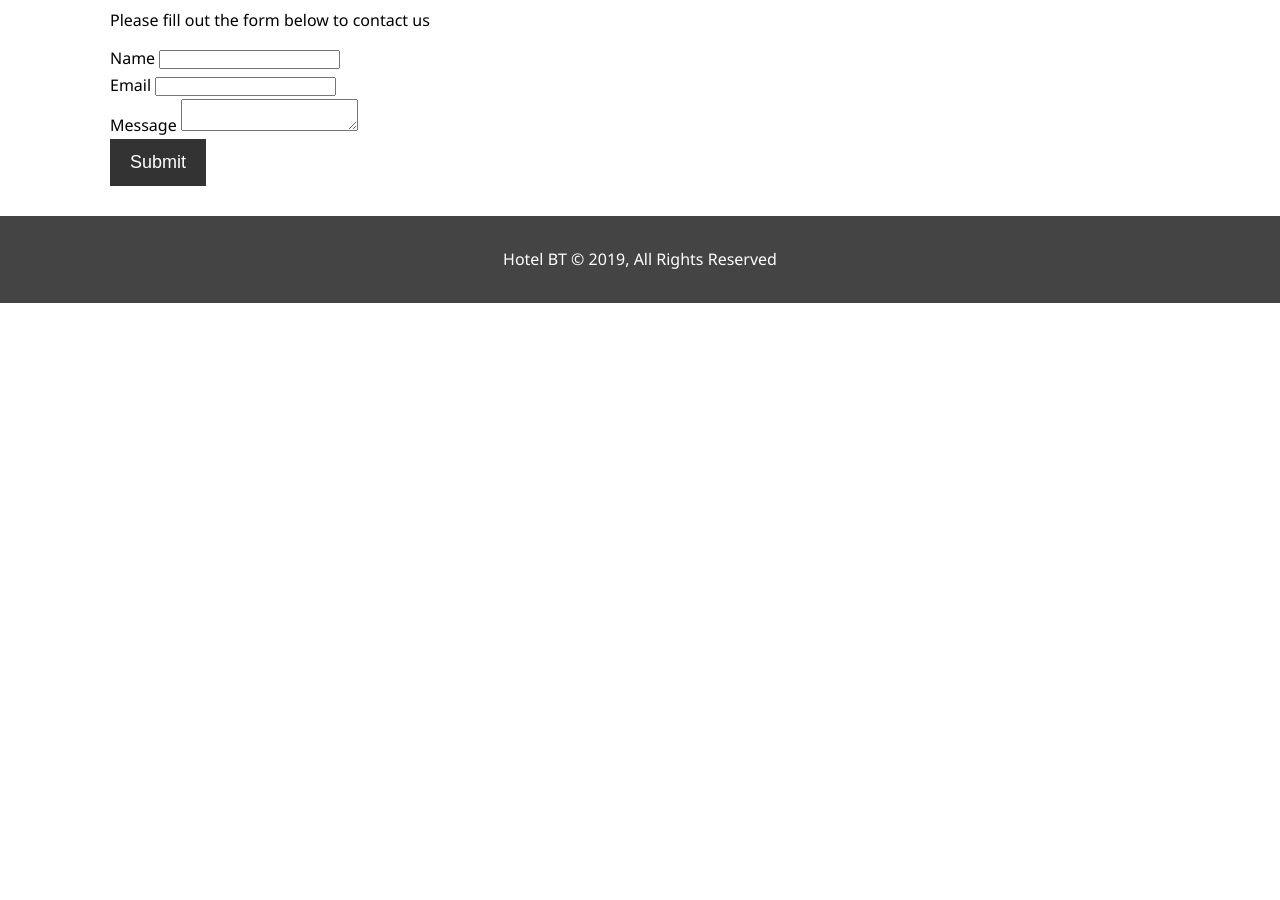
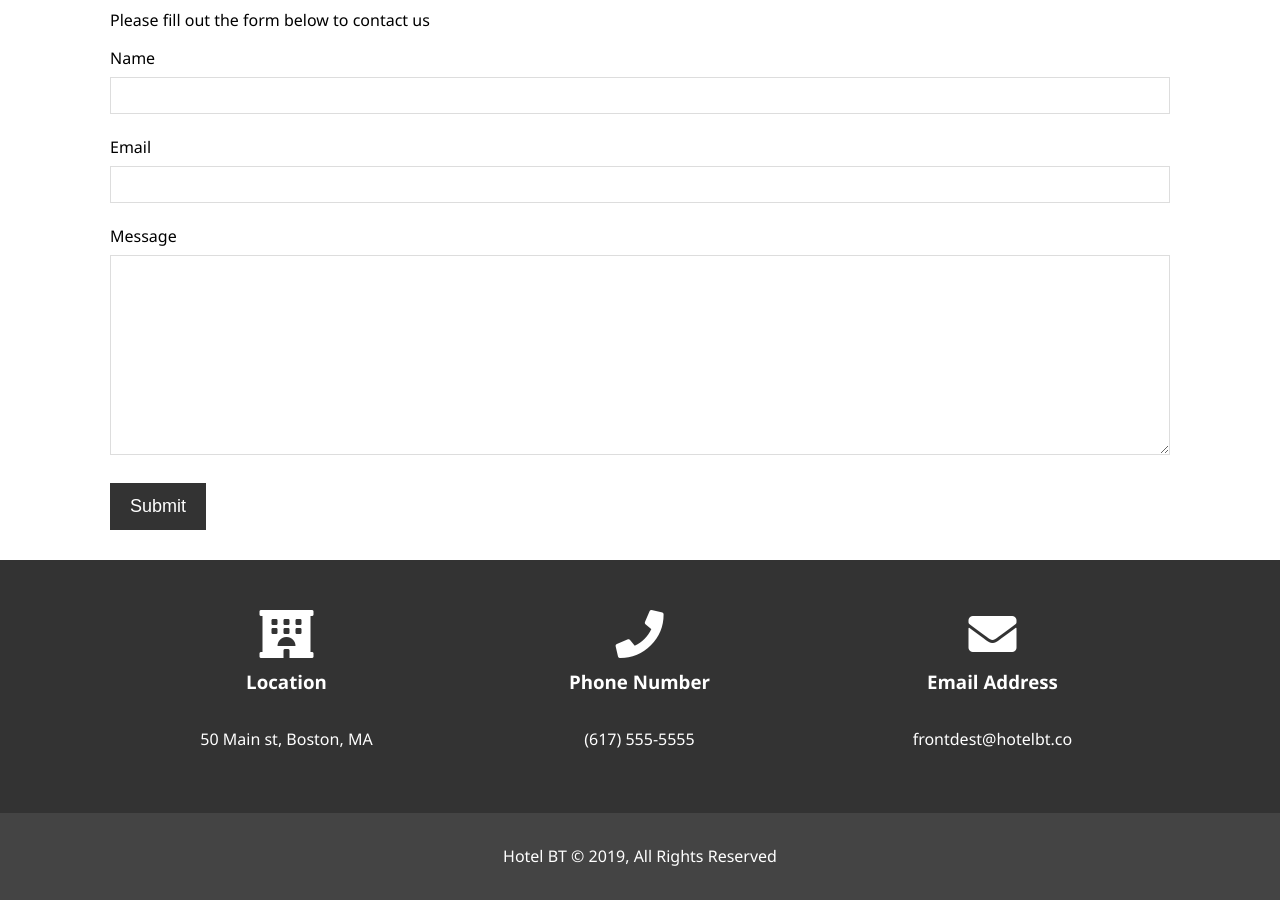
Before and after one commit to shailly01/HotelWebsite, a plain HTML site: page contact.html in a window 1280 px wide. Shown: the part 147-1047 px from the top of the page. Before the commit the page ends 800 px from the top, so only its background shows below. Drawn offline with Linux system fonts and the light colour scheme.

Commit message:
complete contact section

```diff
--- a/contact.html
+++ b/contact.html
@@ -52,6 +52,32 @@
 			</div>
 		</section>
 
+		<section id="contact-info" class="bg-dark">
+			<div class="container">
+				<div class="box">
+					<i class="fas fa-hotel fa-3x"></i>
+					<h3>Location</h3>
+					<p>
+						50 Main st, Boston, MA
+					</p>
+				</div>
+				<div class="box">
+					<i class="fas fa-phone fa-3x"></i>
+					<h3>Phone Number</h3>
+					<p>
+						(617) 555-5555
+					</p>
+				</div>
+				<div class="box">
+					<i class="fas fa-envelope fa-3x"></i>
+					<h3>Email Address</h3>
+					<p>
+						frontdest@hotelbt.co
+					</p>
+				</div>
+			</div>
+		</section>
+
 		<footer id="main-footer">
 			<p>Hotel BT &copy; 2019, All Rights Reserved</p>
 		</footer>
--- a/css/style.css
+++ b/css/style.css
@@ -239,6 +239,34 @@ p {
 	margin-right: 20px;
 }
 
+/* contact form */
+
+#contact-form .form-group {
+	margin-bottom: 20px;
+}
+
+#contact-form label {
+	display: block;
+	margin-bottom: 5px;
+}
+
+#contact-form input,
+#contact-form textarea {
+	width: 100%;
+	padding: 10px;
+	border: 1px #ddd solid;
+}
+
+#contact-form textarea {
+	height: 200px;
+}
+
+#contact-form input:focus,
+#contact-form textarea:focus {
+	outline: none;
+	border-color: #f7c08a;
+}
+
 /* footer */
 #main-footer {
 	text-align: center;
```
